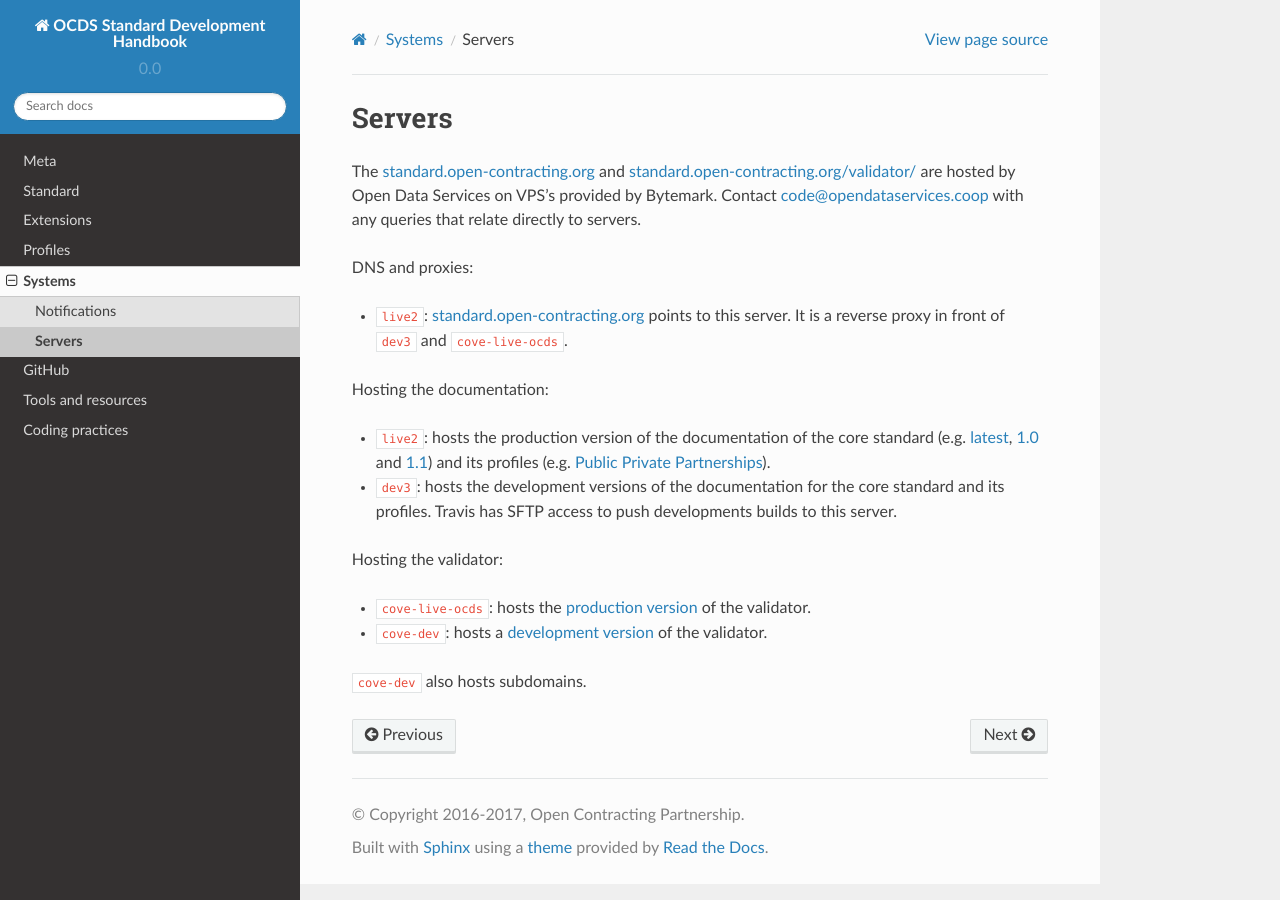
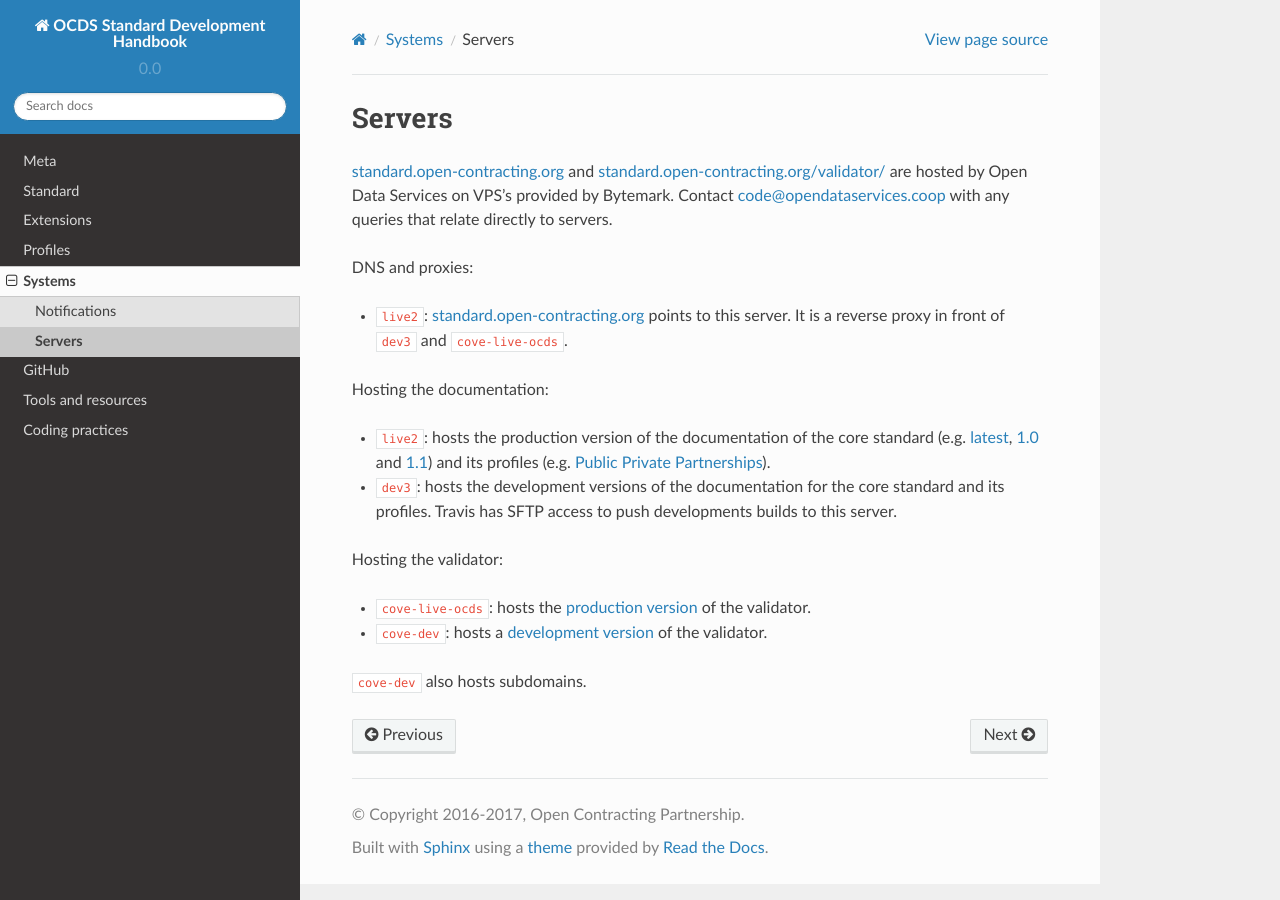
Before and after one commit to open-contracting/standard-development-handbook, a Sphinx documentation site: the page built from docs/systems/servers.md, in a window 1280 px wide. Built offline with Sphinx 7.4.7 and the Read the Docs theme 2.0.0, drawn with Linux system fonts in a browser that asks for light colours.

Commit message:
Copy edit Systems pages

```diff
--- a/docs/systems/servers.md
+++ b/docs/systems/servers.md
@@ -1,6 +1,6 @@
 # Servers
 
-The [standard.open-contracting.org](http://standard.open-contracting.org) and [standard.open-contracting.org/validator/](http://standard.open-contracting.org/validator/) are hosted by Open Data Services on VPS's provided by Bytemark. Contact [code@opendataservices.coop](mailto:code@opendataservices.coop) with any queries that relate directly to servers.
+[standard.open-contracting.org](http://standard.open-contracting.org) and [standard.open-contracting.org/validator/](http://standard.open-contracting.org/validator/) are hosted by Open Data Services on VPS's provided by Bytemark. Contact [code@opendataservices.coop](mailto:code@opendataservices.coop) with any queries that relate directly to servers.
 
 DNS and proxies:
 
```
Also changed, not shown: docs/systems/notifications.md (+1 -1 lines).
